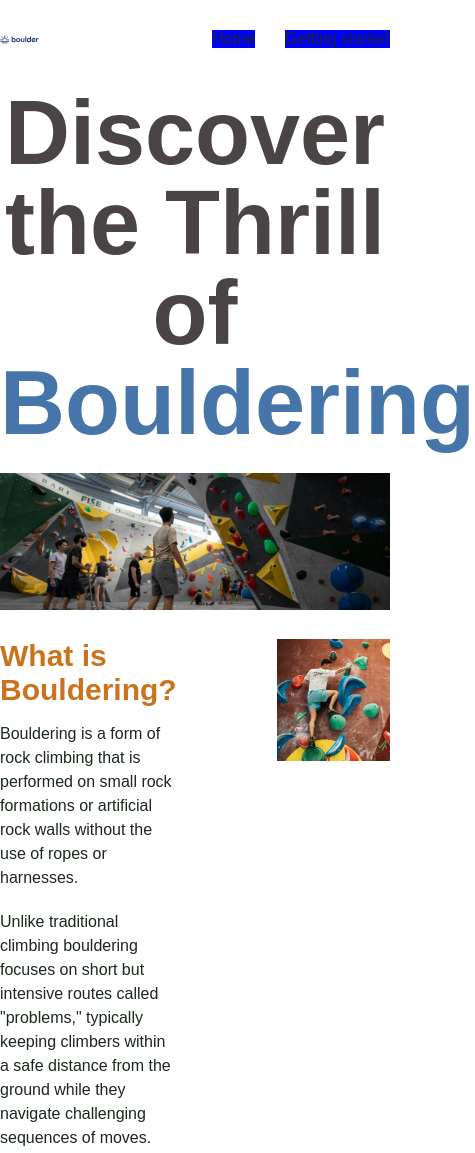
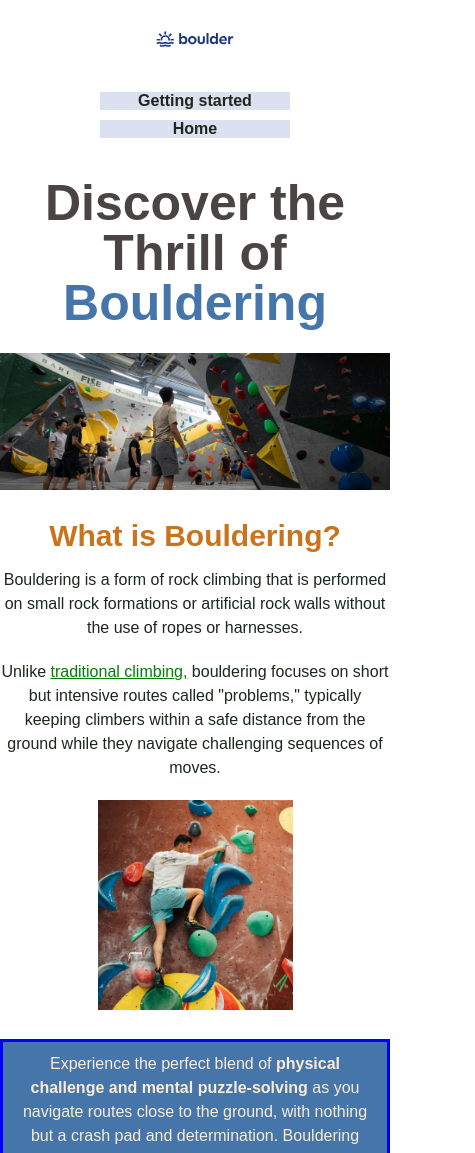
Before and after one commit to muofhehope/My-second-project, a plain HTML site: page index.html in a window 390 px wide. Shown: the top 1153 px of the page, 475 px wide, since content can reach past the window. Drawn offline with Linux system fonts and the light colour scheme.

Commit message:
inital commit

```diff
--- a/css/style.css
+++ b/css/style.css
@@ -23,17 +23,18 @@ header img {
 
 header a {
     float: right;
+    font-weight: bold;
 }
 
-a {
+ header a {
     color: #1b281b;
     margin-left: 30px;
     text-decoration: none;
 }
 
-a:hover {
-    opacity: 0.7;
-    margin-bottom: 20px;
+ header a:hover {
+    opacity: 0.5;
+    margin-bottom: 10px;
     box-shadow: 3px 3px  #4676A9;
 }
 
@@ -61,6 +62,9 @@ p {
     line-height: 1.5;
 }
 
+.left-column a {
+    color: green;
+}
 
 section {
     margin-block: 25px;
@@ -80,9 +84,9 @@ h3 {
     display: flex;
 }
 
-.main .container .left-column{
+.main .container .left-column {
     width: 50%;
-    margin-right: 60px;
+    margin-right: 40px;
     padding: 30px;
     color: antiquewhite;
     background-image: url(/images/simple-steps.jpg);
@@ -103,8 +107,7 @@ h3 {
 
 
 .section-two .container .left-column {
-    width: 70%;
-    margin-right: 100px;
+    width: 60%;
 }
 
 
@@ -116,6 +119,13 @@ h3 {
     margin-bottom: 20px;
 
 }
+
+
+.section-two .container .right-column {
+    width: 60%;
+    margin-left: 60px;
+}
+
 
 .container-2 p {
     color: antiquewhite;
@@ -144,6 +154,7 @@ section img {
 
 .section-four .container .right-column li {
     line-height: 1.5;
+    margin-left: 20px;
 }
 
 
@@ -179,11 +190,123 @@ footer {
 }
 
 
-@media only screen and (max-width: 430px){
-   a {
-     background-color: blue;
+@media (min-width: 604px) and (max-width: 714px){
+    body {
+        max-width: 580px;
+    }
+
+}
+
+
+
+@media only screen and (max-width: 602px) {
+    header {
+        text-align: center;
+      }
+
+    header img {
+        margin-bottom: 30px;
+        width: 20%;
+    }
+
+
+     header a {
+      float: none;
+      display: block;
+      margin-left: 100px;
+      margin-right: 100px;
+      margin-top: 10px;
+     }
+
+     header a:hover {
+        box-shadow: none;
+
+     }
+
+     header .A-one {
+      background-color: rgba(196, 206, 233, 0.61);
+     }
+
+
+     header .A-two {
+        background-color: rgba(196, 206, 233, 0.61);
+       }
+
+    h1 {
+        font-size: 50px;
+    }
+
+
+    /* page one*/
+    h2 {
+        text-align: center;
+        font-size: 30px;
+        color: #CB731C;
+    }
+
+    p {
+        text-align: center;
+    }
+    .main .container {
+        display: block;
+        text-align: center;
+    }
+
+    .main .container .left-column {
+        margin-left: auto;
+        margin-right: auto;
+        width: 80%;
+    }
+
+    .main .container .right-column {
+        margin-top: 30px;
+    }
+
+    /* page two */
+    .section-two .container {
+    display: block;
 
     }
 
+ .section-two .container .left-column {
+    width: 100%;
+    text-align: center;
+
+ }
+
+
+ .section-two .container .right-column {
+    margin-left: auto;
+    margin-right: auto;
+    width: 50%;
+
+ }
+
+ .section-four .container {
+    display: block;
+    text-align: center;
+
+ }
+
+ .section-four .container .left-column {
+    margin-left: auto;
+    margin-right: auto;
+    width: 50%;
+
+ }
+
+ .section-four .container .right-column {
+    width: 100%;
+    margin-top: 30px;
+
+  }
+
+  .section-four .container ul {
+   list-style-type: none;
+  }
+
+  footer {
+    padding: 3px;
+}
 
 }
--- a/index.html
+++ b/index.html
@@ -11,8 +11,8 @@
         <header>
             <img src="./images/logo.svg" alt="boulder inc.">
             <botton>
-                <a href="./getting-starterd.html">Getting started</a>
-                <a href="./index.html">Home</a>
+                <a class="A-one" href="./getting-starterd.html">Getting started</a>
+                <a class="A-two"  href="./index.html">Home</a>
             </botton>
             <section>
         </header>
@@ -38,7 +38,7 @@
                 </p>
 
                 <p>
-                    Unlike traditional climbing bouldering focuses on short but intensive routes called "problems," typically keeping climbers within a safe distance from the ground while they navigate challenging sequences of moves.
+                    Unlike <a href="./getting-starterd.html">traditional climbing,</a> bouldering focuses on short but intensive routes called "problems," typically keeping climbers within a safe distance from the ground while they navigate challenging sequences of moves.
                 </p>
             </div>
             <div class="right-column">
```
Also changed, not shown: getting-starterd.html (+2 -2 lines).
